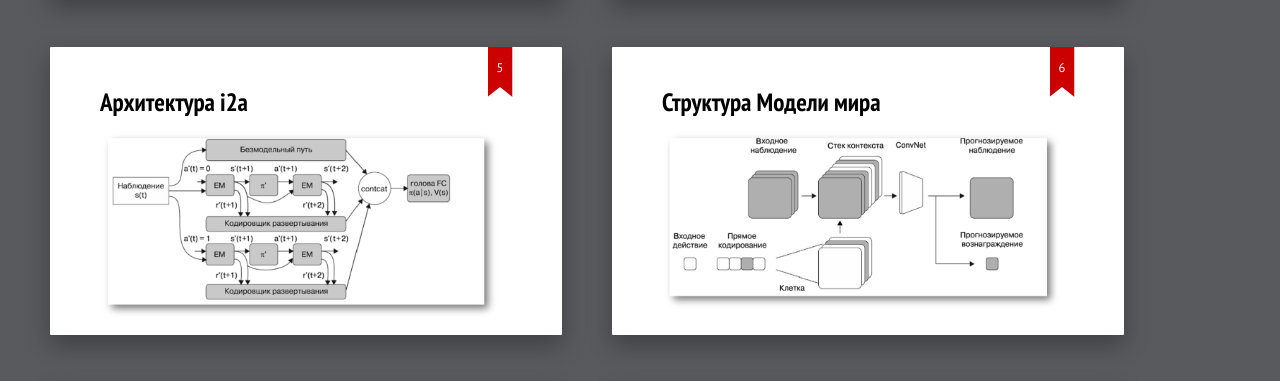
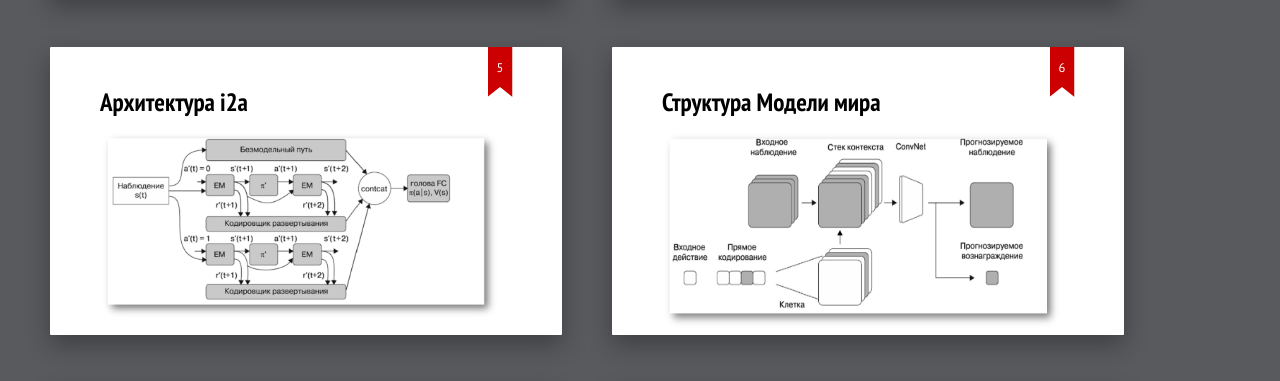
Before and after one commit to VladimirGeek/VladimirGeek.github.io, a plain HTML site: page Vladimir-shower/index.html in a window 1280 px wide. Shown: the part 803-1184 px from the top of the page. Drawn offline with Linux system fonts and the light colour scheme.

Commit message:
Update index.html

```diff
--- a/Vladimir-shower/index.html
+++ b/Vladimir-shower/index.html
@@ -149,16 +149,14 @@
         <h2>Структура Модели мира</h2>
         <figure>
             <p>
-            <img class="slide6_1" src="pictures/S66_1.png" width = "800px" alt="Orange typewriter on a wooden table close-up">
+            <img class="slide6_1" src="pictures/S66_1.png" width = "800px" height = "400px" alt="Orange typewriter on a wooden table close-up">
             </p>
         </figure>
         <style>
             #picture h2 {
                 color: black;
             }
-            #picture p {
-                margin: 0px 0px 0px 0px;
-            }
+
         </style>
     </section>
 
```
